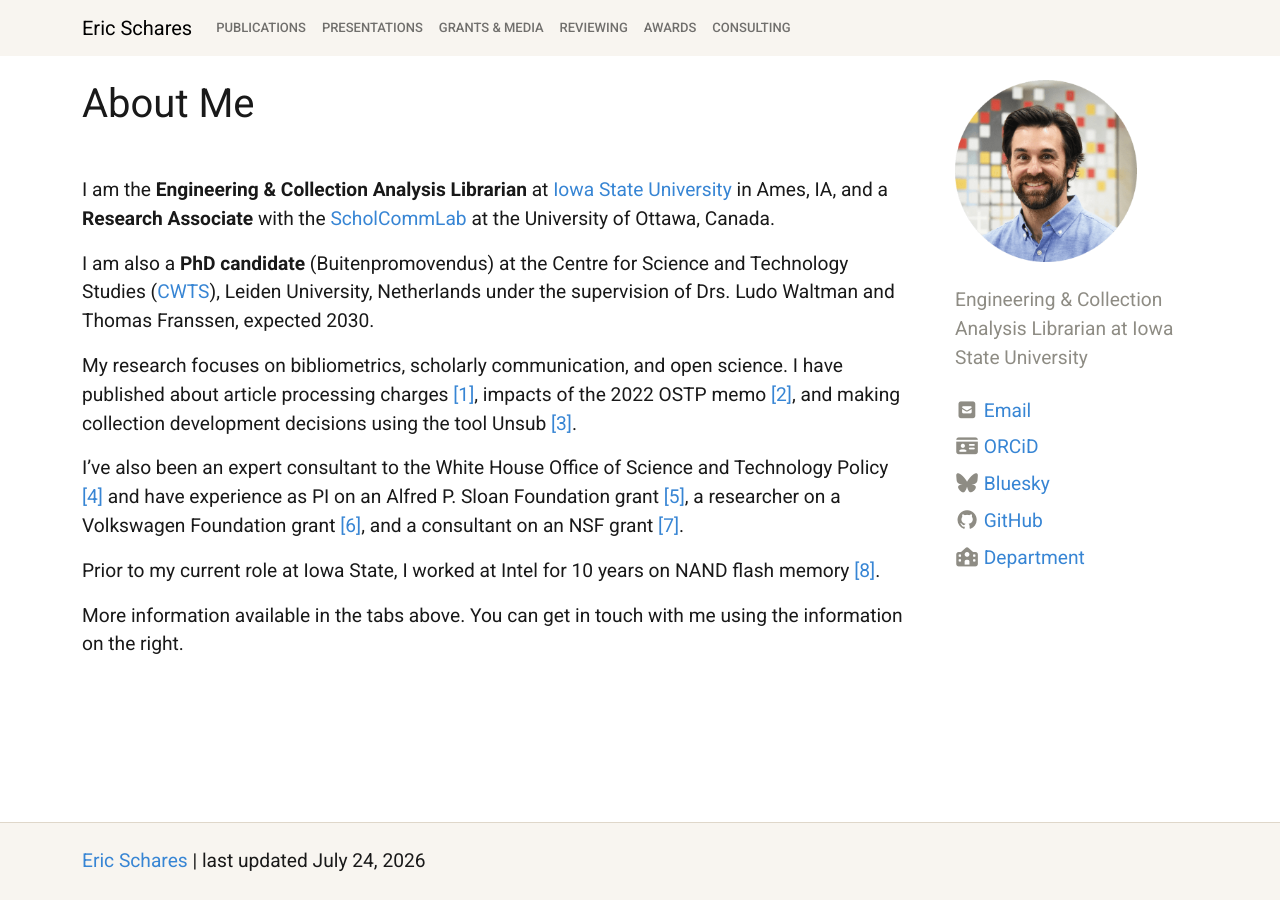
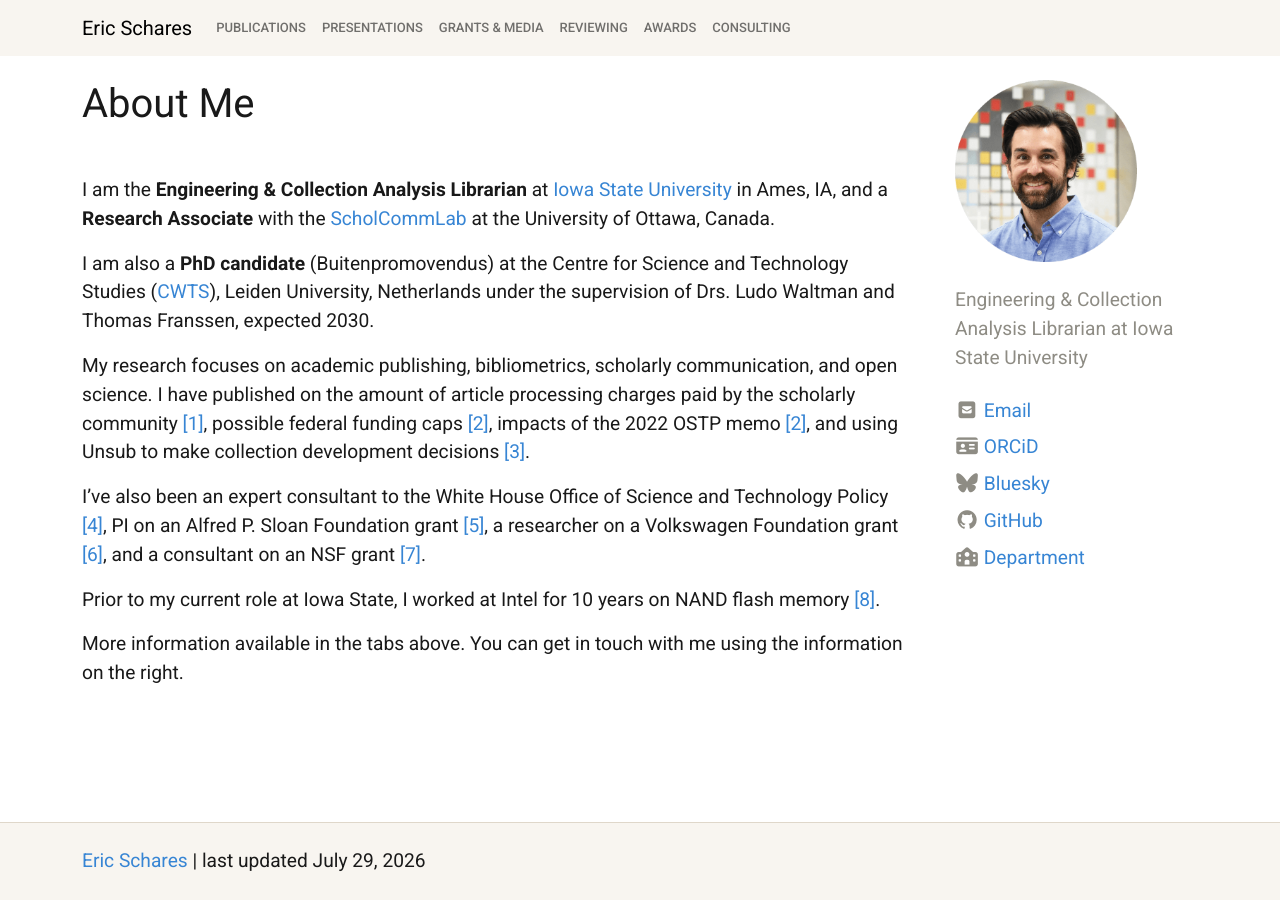
Before and after one commit to eschares/eschares.github.io, a Jekyll site: the page built from index.md, in a window 1280 px wide. Built offline with Jekyll 4.4.1, drawn with Linux system fonts in a browser that asks for light colours; nearby versions of some CDN libraries.

Commit message:
Add ASEE paper

```diff
--- a/_config.yml
+++ b/_config.yml
@@ -11,7 +11,7 @@
 #
 title: Eric Schares
 description: "" # " " for punctuation, shows at bottom of page
-year: last updated July 24, 2026
+year: last updated July 29, 2026
 author: #Eric Schares
 bio: "Engineering & Collection Analysis Librarian at Iowa State University"  # underneath author name
 
--- a/index.md
+++ b/index.md
@@ -6,9 +6,9 @@ I am the **Engineering & Collection Analysis Librarian** at [Iowa State Universi
 
 I am also a **PhD candidate** (Buitenpromovendus) at the Centre for Science and Technology Studies ([CWTS](https://www.universiteitleiden.nl/en/social-behavioural-sciences/cwts)), Leiden University, Netherlands under the supervision of Drs. Ludo Waltman and Thomas Franssen, expected 2030.
 
-My research focuses on bibliometrics, scholarly communication, and open science. I have published about article processing charges [[1]](https://arxiv.org/abs/2407.16551), impacts of the 2022 OSTP memo [[2]](https://doi.org/10.1162/qss_a_00237), and making collection development decisions using the tool Unsub [[3]](https://doi.org/10.1162/qss_a_00200).
+My research focuses on academic publishing, bibliometrics, scholarly communication, and open science. I have published on the amount of article processing charges paid by the scholarly community [[1]](https://arxiv.org/abs/2407.16551), possible federal funding caps [[2]](), impacts of the 2022 OSTP memo [[2]](https://doi.org/10.1162/qss_a_00237), and using Unsub to make collection development decisions [[3]](https://doi.org/10.1162/qss_a_00200).
 
-I've also been an expert consultant to the White House Office of Science and Technology Policy [[4]](https://bidenwhitehouse.archives.gov/wp-content/uploads/2023/11/Open-Access-Publishing-of-Scientific-Research.pdf) and have experience as PI on an Alfred P. Sloan Foundation grant [[5]](https://sloan.org/grant-detail/g-2025-79263), a researcher on a Volkswagen Foundation grant [[6]](https://www.scholcommlab.ca/research/roara/), and a consultant on an NSF grant [[7]](https://investinopen.org/data-room/reasonable-costs/).
+I've also been an expert consultant to the White House Office of Science and Technology Policy [[4]](https://bidenwhitehouse.archives.gov/wp-content/uploads/2023/11/Open-Access-Publishing-of-Scientific-Research.pdf), PI on an Alfred P. Sloan Foundation grant [[5]](https://sloan.org/grant-detail/g-2025-79263), a researcher on a Volkswagen Foundation grant [[6]](https://www.scholcommlab.ca/research/roara/), and a consultant on an NSF grant [[7]](https://investinopen.org/data-room/reasonable-costs/).
 
 Prior to my current role at Iowa State, I worked at Intel for 10 years on NAND flash memory [[8]](http://dx.doi.org/10.1109/RELPHY.2008.4558857).
 
```
Also changed, not shown: pages/publications.md (+2 -0 lines).
